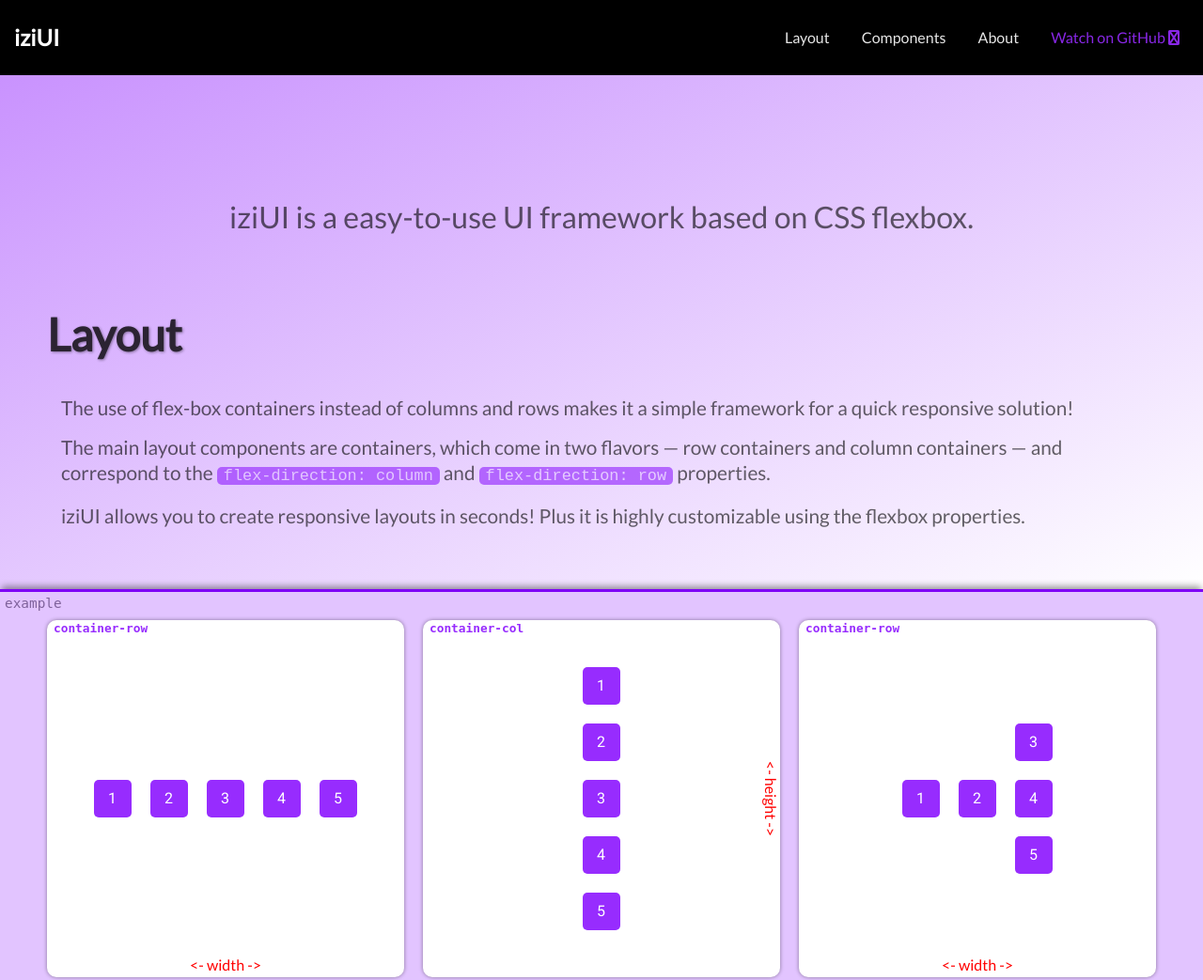
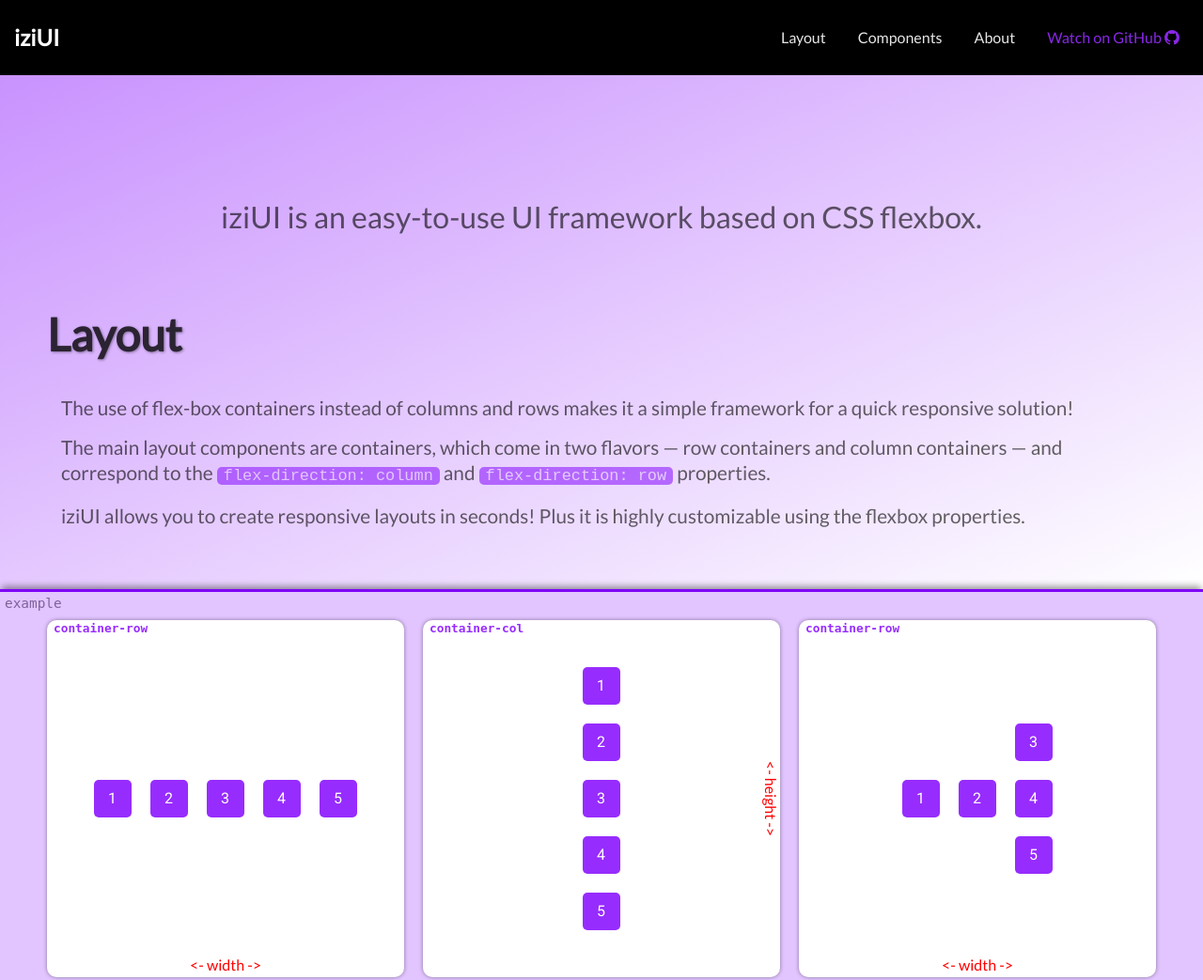
Before and after one commit to rafuka/iziUI, a website: page index.html in a window 1280 px wide. Shown: the top 1043 px of the page at 94% size. Drawn offline with Linux system fonts and the light colour scheme.

Commit message:
minor changes

```diff
--- a/index.html
+++ b/index.html
@@ -38,14 +38,14 @@
 				</ul>
 			</li>
 			<li><a href="#">About</a></li>
-			<li><a href="#" id="githublink">Watch on GitHub <span class="fab fa-align-justify"></span></a></li>
+			<li><a href="#" id="githublink">Watch on GitHub <span class="fab fa-github"></span></a></li>
 		</ul>
 	</nav>
 
 	<main>
 		<section>
             <div class="izi-banner">
-                <p id="intro-p">iziUI is a easy-to-use UI framework based on CSS flexbox.</p>
+                <p id="intro-p">iziUI is an easy-to-use UI framework based on CSS flexbox.</p>
 
                 <h1>Layout</h1>
 
```
